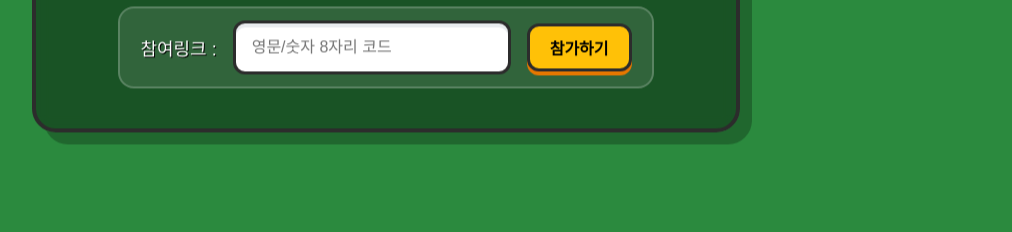
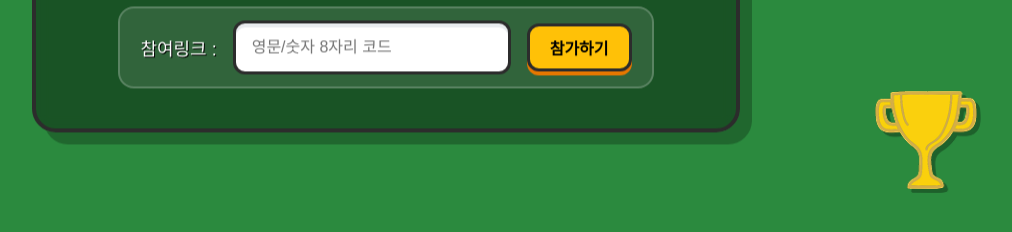
Before and after one commit to EatingIting/DRAW-IT, a React (Create React App) app in the folder FrontEnd/: page / in a window 1280 px wide. Shown: the part 556-788 px from the top of the page, without its empty margins (254-1266 px from the left). Built offline with nearby package versions, Linux system fonts and the light colour scheme.

Commit message:
주간랭킹 버튼 생성

```diff
--- a/FrontEnd/src/component/Main.css
+++ b/FrontEnd/src/component/Main.css
@@ -277,3 +277,27 @@
   transform: translateY(4px);
   box-shadow: 0 0 0 #e67700;
 }
+
+.monthlyRanking {
+  position: absolute; /* 부모(.main-wrapper)를 기준으로 배치 */
+  bottom: 30px;       /* 바닥에서 30px 띄움 */
+  right: 30px;        /* 우측에서 30px 띄움 */
+  z-index: 50;        /* 다른 요소들보다 위에 보이도록 설정 */
+  cursor: pointer;    /* 클릭 가능한 커서 */
+}
+
+/* 랭킹 이미지 스타일 */
+.rankLogo {
+  width: 140px;       /* 적절한 크기 (조절 가능) */
+  height: auto;
+
+  /* 게임 테마에 맞춘 진한 그림자 */
+  filter: drop-shadow(4px 4px 0 rgba(0,0,0,0.3));
+  transition: transform 0.3s cubic-bezier(0.175, 0.885, 0.32, 1.275); /* 통통 튀는 애니메이션 */
+}
+
+/* 마우스 올렸을 때 효과 */
+.monthlyRanking:hover .rankLogo {
+  transform: scale(1.15) rotate(-5deg); /* 살짝 커지면서 기울기 */
+  filter: drop-shadow(6px 6px 0 rgba(0,0,0,0.2));
+}
--- a/FrontEnd/src/component/Main.js
+++ b/FrontEnd/src/component/Main.js
@@ -120,6 +120,10 @@ function Main() {
         </div>
       </div>
 
+      <div className='monthlyRanking'>
+        <img src="/img/monRank.png" className="rankLogo" alt="MonthlyRanking"/>
+      </div>
+
       {/* 방 생성 모달 */}
       {isCreateModalOpen && (
         <CreateRoomModal
```
Also changed, not shown: FrontEnd/public/img/monRank.png (added).
